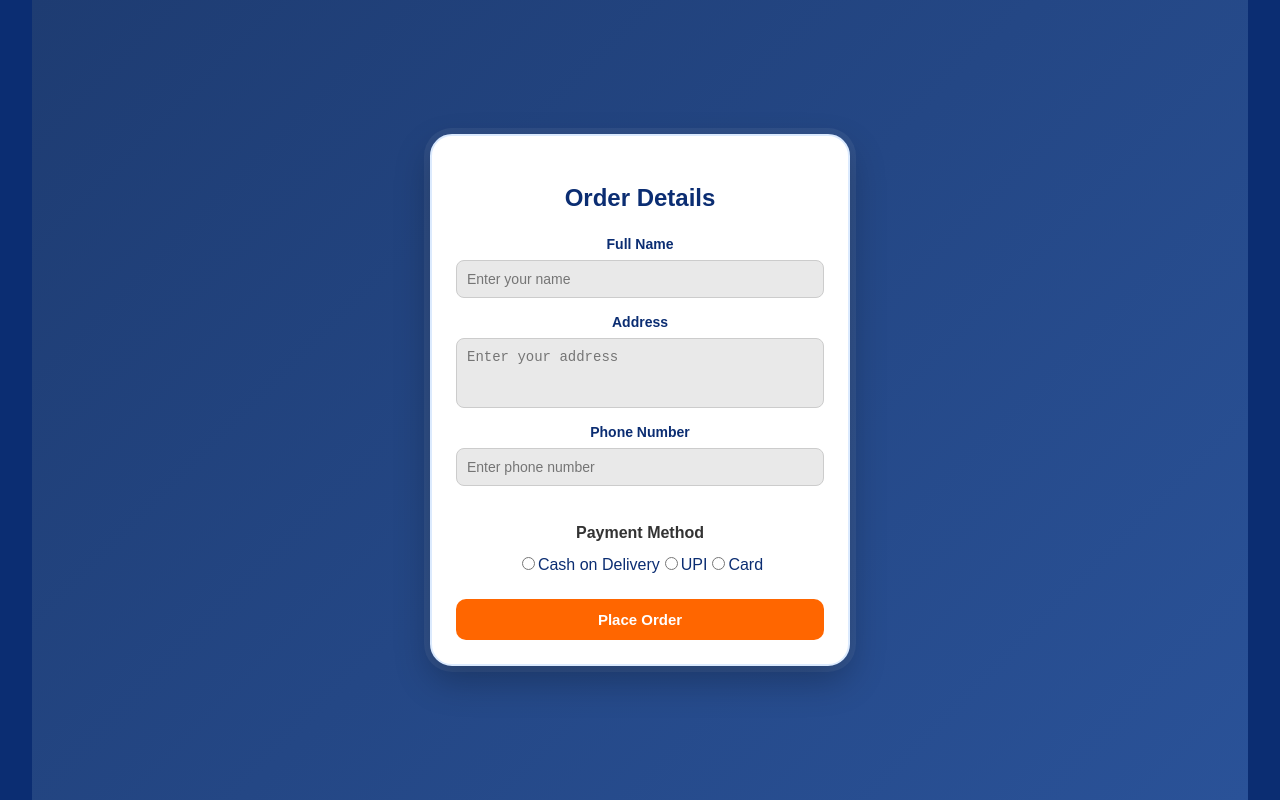
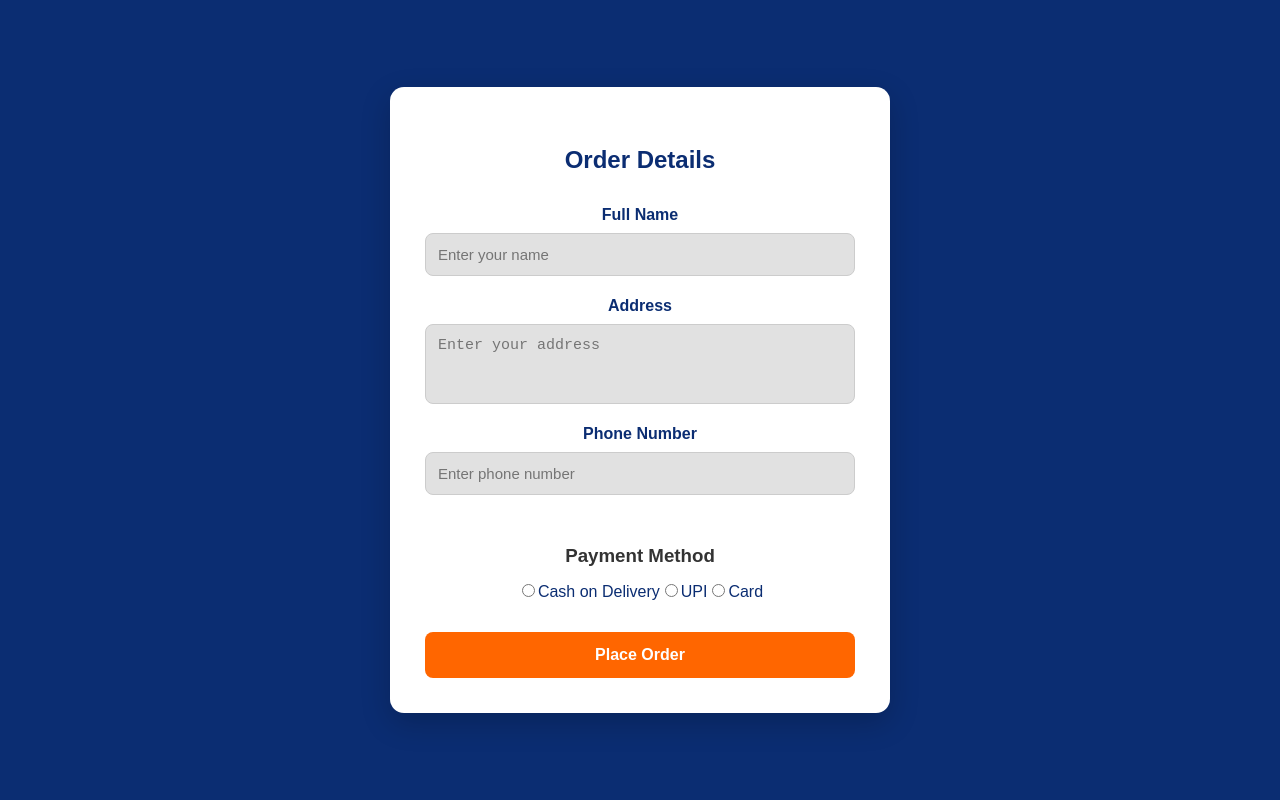
Before and after one commit to benith02/ecomerse, a React (Vite) app: page /order in a window 1280 px wide. Built offline with nearby package versions, Linux system fonts and the light colour scheme; a web font is replaced by a local one.

Commit message:
Revert "Added colors"
This reverts commit 945bd5148c58c800dfe0409f6551321413183a12.

```diff
--- a/src/OrderPage.css
+++ b/src/OrderPage.css
@@ -1,63 +1,40 @@
-/* ===== RESET ===== */
-html, body {
-  margin: 0;
-  padding: 0;
-  height: 100%;
-}
-
-/* ===== PAGE BACKGROUND ===== */
+/* Page Background */
 .page-wrapper {
-  min-height: 100vh;
-  background: linear-gradient(135deg, #1e3c72, #2a5298);
+  max-height: 100vh;
+  background: linear-gradient(135deg, #ffffff00, #15004d00);
   display: flex;
   justify-content: center;
   align-items: center;
-  padding: 40px 20px;
-  box-sizing: border-box;
+  padding: 20px;
   font-family: Arial, sans-serif;
 }
 
-/* ===== MAIN CARD ===== */
+/* Card */
 .order-container {
-  color: #0B2D72;
-  width: 420px;
-  max-width: 92%;
-  padding: 24px;
+  color:#0B2D72;
+  width: 500px;
+  max-width: 95%;
+  padding: 35px;
   background: white;
-
-  border-radius: 22px;
-
-  /* Visible Border Look */
-  border: 2px solid #dbeafe;
-
-  /* Floating Premium Shadow */
-  box-shadow:
-    0 15px 35px rgba(0,0,0,0.25),
-    0 0 0 6px rgba(255,255,255,0.06);
+  border-radius: 14px;
+  box-shadow: 0 10px 30px rgba(0,0,0,0.2);
 }
 
-/* ===== TITLE ===== */
+/* Title */
 .order-container h2 {
   text-align: center;
-  margin-bottom: 18px;
+  margin-bottom: 25px;
   color: #0B2D72;
 }
 
-/* ===== PRODUCT PREVIEW ===== */
-.order-container img {
-  display: block;
-  margin: 0 auto 14px;
-  width: 90px;
-}
-
-/* ===== FORM ===== */
+/* Form Layout */
 .order-form {
   display: flex;
   flex-direction: column;
-  gap: 14px;
+  gap: 18px;
 }
 
-/* ===== FORM GROUP ===== */
+/* Form Group */
 .form-group {
   display: flex;
   flex-direction: column;
@@ -65,73 +42,74 @@ html, body {
 
 .form-group label {
   font-weight: 600;
-  margin-bottom: 5px;
-  font-size: 14px;
+  margin-bottom: 6px;
 }
 
-/* ===== INPUTS ===== */
+/* Inputs */
 .form-group input,
 .form-group textarea {
   width: 100%;
-  padding: 10px;
+  padding: 12px;
   border-radius: 8px;
   border: 1px solid #ccc;
-  font-size: 14px;
-  color: black;
+  font-size: 15px;
+  color:black;
   font-weight: 500;
-  background-color: #e9e9e9;
-  transition: 0.25s;
+  background-color: #e1e1e1;
+  transition: 0.3s;
 }
 
 .form-group textarea {
   resize: none;
-  height: 70px;
+  height: 80px;
 }
 
 .form-group input:focus,
 .form-group textarea:focus {
   border-color: #ff6600;
+  background-color: #e1e1e1;
   outline: none;
-  box-shadow: 0 0 5px rgba(255,102,0,0.4);
+  box-shadow: 0 0 6px rgba(255, 102, 0, 0.4);
 }
 
-/* ===== PAYMENT ===== */
+/* Payment */
 .payment-section {
-  margin-top: 5px;
+  margin-top: 10px;
 }
 
 .payment-section h3 {
-  margin-bottom: 8px;
+  margin-bottom: 10px;
   color: #333;
-  font-size: 16px;
 }
 
 .payment-option {
   display: flex;
   align-items: center;
-  gap: 8px;
-  margin-bottom: 8px;
+  gap: 10px;
+  margin-bottom: 10px;
   cursor: pointer;
-  font-size: 14px;
+  font-size: 15px;
 }
 
 .payment-option input {
   accent-color: #ff6600;
+  background-color: #ff6600;
+  color: #ff6600;
 }
 
-/* ===== BUTTON ===== */
+/* Button */
 .place-order-btn {
   width: 100%;
-  padding: 12px;
-  margin-top: 8px;
+  padding: 14px;
+  margin-top: 10px;
   background: #ff6600;
   border: none;
-  border-radius: 10px;
-  color: white;
-  font-size: 15px;
+  border-radius: 8px;
+  color: rgb(255, 255, 255);
+  font-size: 16px;
   font-weight: bold;
   cursor: pointer;
-  transition: 0.25s;
+  transition: 0.3s;
 }
 
 .place-order-btn:hover {
@@ -139,11 +117,10 @@ html, body {
   transform: translateY(-2px);
 }
 
-/* ===== SELECTED PAYMENT ===== */
+/* Selected Payment */
 .selected-payment {
-  margin-top: 10px;
+  margin-top: 15px;
   text-align: center;
   font-weight: bold;
   color: #ea5200;
-  font-size: 14px;
 }
--- a/src/YourOrders.css
+++ b/src/YourOrders.css
@@ -1,91 +1,111 @@
-/* ===== Page Background ===== */
+/* Page background */
 .orders-page {
   min-height: 100vh;
-  background: linear-gradient(135deg, #4f46e5, #7c3aed, #2563eb);
+  background: linear-gradient(135deg, #6a11cb, #2575fc);
   display: flex;
   justify-content: center;
   align-items: center;
   padding: 40px 20px;
 }
 
-/* ===== Main Container ===== */
+/* Main container */
 .orders-container {
   width: 100%;
-  max-width: 850px;
-  background: rgba(255, 255, 255, 0.08);
-  border: 1px solid rgba(255,255,255,0.18);
-  padding: 35px;
-  border-radius: 22px;
-  box-shadow: 0 25px 60px rgba(0,0,0,0.35);
+  max-width: 750px;
+  background: rgba(255, 255, 255, 0.15);
+  backdrop-filter: blur(15px);
+  padding: 30px;
+  border-radius: 20px;
+  box-shadow: 0 15px 40px rgba(0,0,0,0.2);
 }
 
-/* ===== Title ===== */
+/* Title */
 .orders-container h2 {
   text-align: center;
-  margin-bottom: 30px;
-  color: #ffffff;
+  margin-bottom: 25px;
+  color: white;
   letter-spacing: 1px;
 }
 
-/* ===== Order Card ===== */
+/* ===== Animated Order Card ===== */
 .order-card {
-  display: flex;
-  align-items: center;
-  gap: 25px;
-  background: rgba(255,255,255,0.12);
+  position: relative;
+  background: rgba(255,255,255,0.2);
+  backdrop-filter: blur(10px);
   padding: 25px;
-  border-radius: 18px;
-  margin-bottom: 22px;
-  transition: all 0.35s ease;
-  border: 1px solid rgba(255,255,255,0.25);
+  border-radius: 16px;
+  margin-bottom: 20px;
+  overflow: hidden;
+  transition: 0.4s ease;
+  box-shadow: 0 10px 25px rgba(0,0,0,0.2);
 }
 
-/* Hover Effect */
-.order-card:hover {
-  transform: translateY(-6px) scale(1.01);
-  background: rgba(255,255,255,0.18);
-  box-shadow: 0 20px 45px rgba(0,0,0,0.45);
+/* Gradient animated border */
+.order-card::before {
+  content: "";
+  position: absolute;
+  inset: 0;
+  border-radius: 16px;
+  padding: 2px;
+  background: linear-gradient(
+    45deg,
+    #ff00cc,
+    #3333ff,
+    #00ffcc,
+    #ffcc00,
+    #ff00cc
+  );
+  background-size: 300% 300%;
+  animation: borderMove 6s linear infinite;
+  -webkit-mask:
+    linear-gradient(#000 0 0) content-box,
+    linear-gradient(#000 0 0);
+  -webkit-mask-composite: xor;
 }
 
-/* ===== Product Image ===== */
-.order-image {
-  width: 130px;
-  height: 130px;
-  object-fit: contain;
-  background: rgba(255,255,255,0.18);
-  padding: 15px;
-  border-radius: 16px;
-  box-shadow: 0 10px 25px rgba(0,0,0,0.25);
+/* Hover Lift Effect */
+.order-card:hover {
+  transform: translateY(-8px) scale(1.02);
+  box-shadow: 0 20px 40px rgba(0,0,0,0.3);
 }
 
-/* ===== Text Section ===== */
-.order-info {
-  flex: 1;
+/* Image */
+.order-image {
+  width: 140px;
+  height: 140px;
+  object-fit: contain;
+  display: block;
+  margin: 0 auto 15px;
+  transition: 0.4s ease;
 }
 
-/* Product Name */
-.order-info h4 {
+.order-card:hover .order-image {
+  transform: scale(1.1) rotate(2deg);
+}
+
+/* Text */
+.order-card h4 {
+  text-align: center;
+  color: white;
   margin-bottom: 10px;
-  color: #ffffff;
+}
+
+.order-card p {
+  text-align: center;
+  color: #f0f0f0;
+  font-size: 14px;
+}
+
+/* No orders text */
+.no-orders {
+  text-align: center;
+  color: white;
   font-size: 18px;
 }
 
-/* Order Details */
-.order-info p {
-  margin: 6px 0;
-  color: #e0e7ff;
-  font-size: 14px;
+/* Border Animation */
+@keyframes borderMove {
+  0% { background-position: 0% 50%; }
+  50% { background-position: 100% 50%; }
+  100% { background-position: 0% 50%; }
 }
-
-/* Payment Highlight */
-.order-info p:last-child {
-  color: #c4b5fd;
-  font-weight: 600;
-}
-
-/* ===== Empty Message ===== */
-.no-orders {
-  text-align: center;
-  color: #e0e7ff;
-  font-size: 18px;
-}
--- a/src/YoursOrders.jsx
+++ b/src/YoursOrders.jsx
@@ -20,25 +20,21 @@ function YourOrders() {
           orders.map((order) => (
             <div key={order.id} className="order-card">
 
-              {/* Product Image */}
+              {/* ✅ Product Image */}
               <img
                 src={order.image}
                 alt={order.name}
                 className="order-image"
               />
 
-              {/* Order Details */}
-              <div className="order-info">
-                <h4>{order.name}</h4>
-                <p>Order Date: {order.orderDate}</p>
-                <p>Delivery Date: {order.deliveryDate}</p>
-                <p>Payment: {order.paymentMethod}</p>
-              </div>
+              <h4>{order.name}</h4>
+              <p>Order Date: {order.orderDate}</p>
+              <p>Delivery Date: {order.deliveryDate}</p>
+              <p>Payment: {order.paymentMethod}</p>
 
             </div>
           ))
         )}
-
       </div>
     </div>
   );
```
